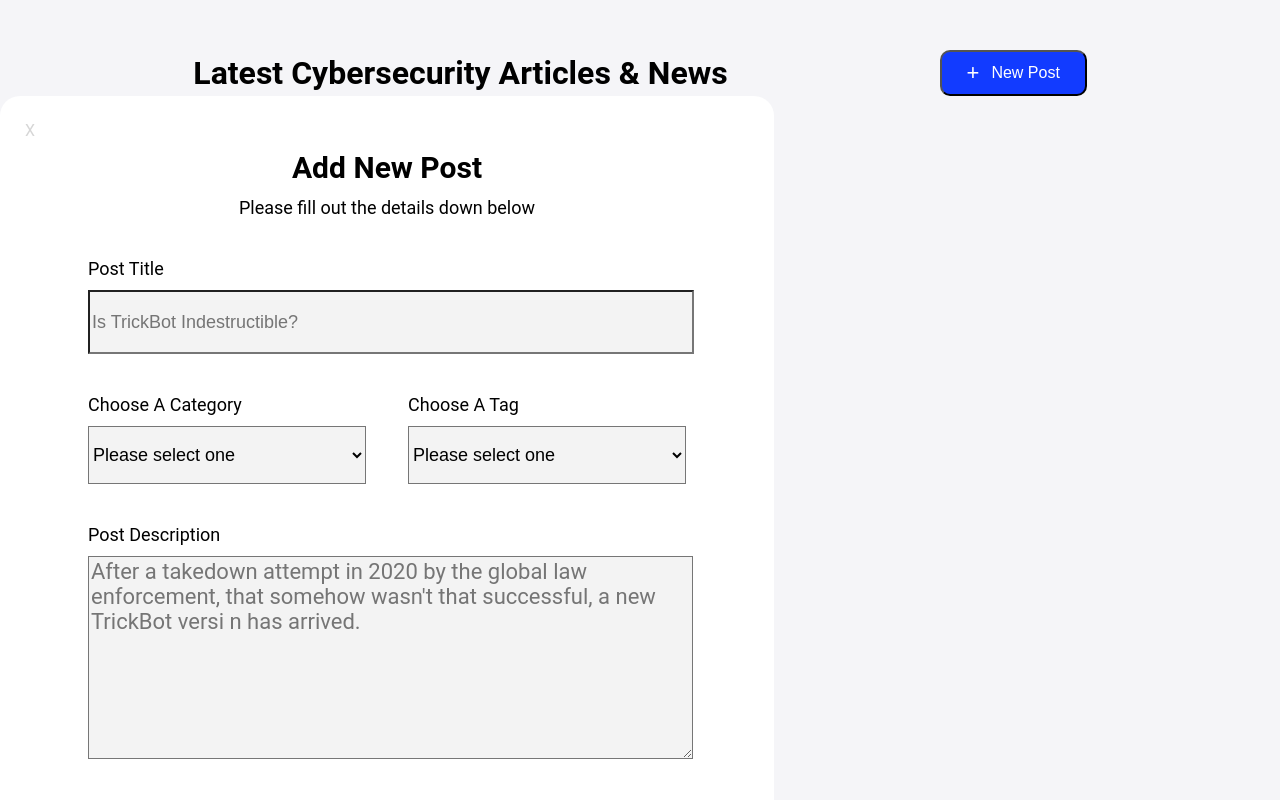
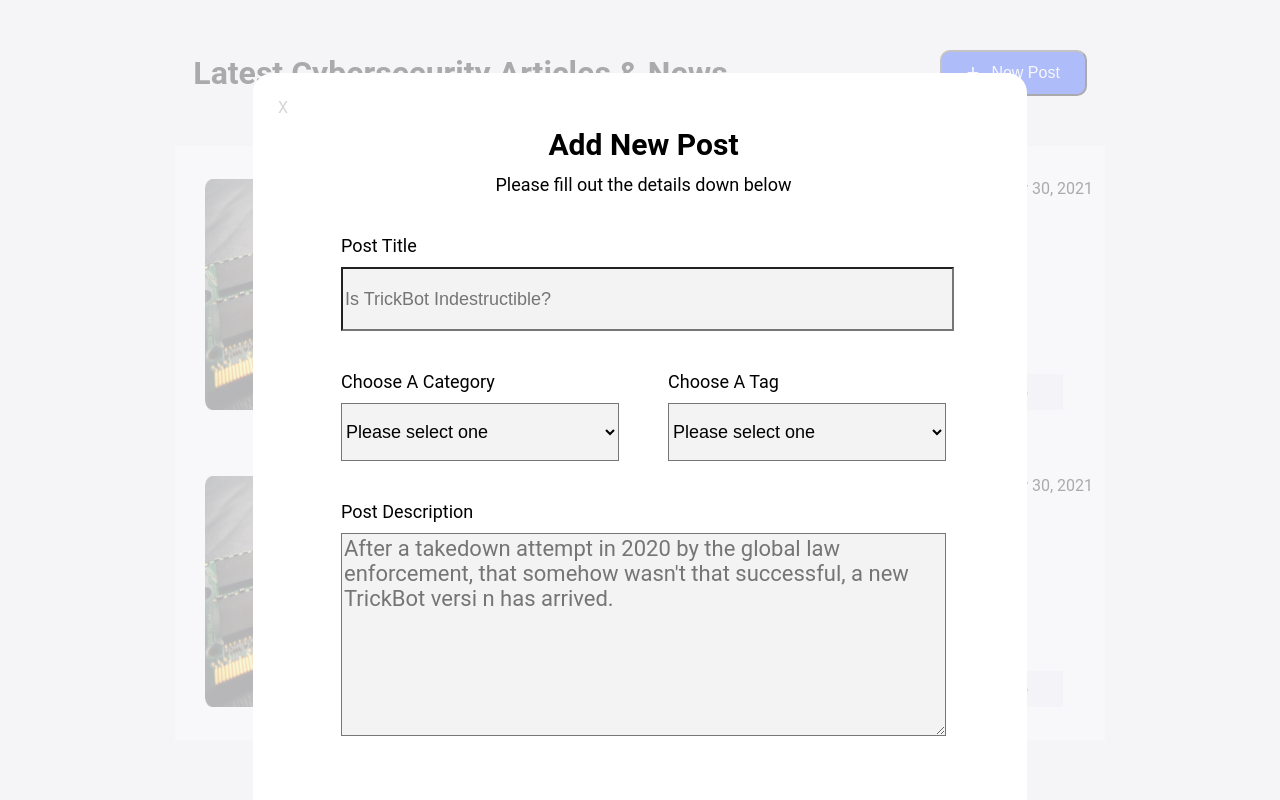
Before and after one commit to roee030/cybersecurity-news, a Vue app: page / in a window 1280 px wide. Shown: the top 800 px of the page. Built offline with nearby package versions, Linux system fonts and the light colour scheme.

Commit message:
position the model

```diff
--- a/src/App.vue
+++ b/src/App.vue
@@ -1,11 +1,15 @@
 <template>
+  <div v-bind:class="{ disabled: isModelOpen }">
     <div class="root_header">
       <Title />
       <Button label="New Post" icon="+" />
     </div>
-  <NewPost/>
     <div class="root_list_items">
     <ListItems :items="items" />
+    </div>
+  </div>
+    <div v-if="isModelOpen" class="new_post_model">
+      <NewPost/>
     </div>
 </template>
 
@@ -38,7 +42,8 @@
                 comments:0,
                 date:"January 30, 2021",
               },
-          ]
+          ],
+          isModelOpen:true,
       }
   },
   components: {
@@ -46,7 +51,7 @@
     Button,
     ListItems,
     NewPost,
-  }
+  },
 }
 </script>
 
@@ -61,4 +66,15 @@
 .root_list_items{
   margin-top: 50px;
 }
+
+.new_post_model{
+    position: absolute;
+    top: 73px;
+    right: 50%;
+    transform: translate(50%, 0px);
+}
+
+.disabled{
+  opacity: 0.3;
+}
 </style>
--- a/src/components/NewPost.vue
+++ b/src/components/NewPost.vue
@@ -70,6 +70,7 @@
 
     .new_post_wrapper{
         margin: 54px 88px ;
+        position: absolute;
     }
 
     .new_post_headline{
```
Lines whose indentation alone changed are shown as unchanged.
